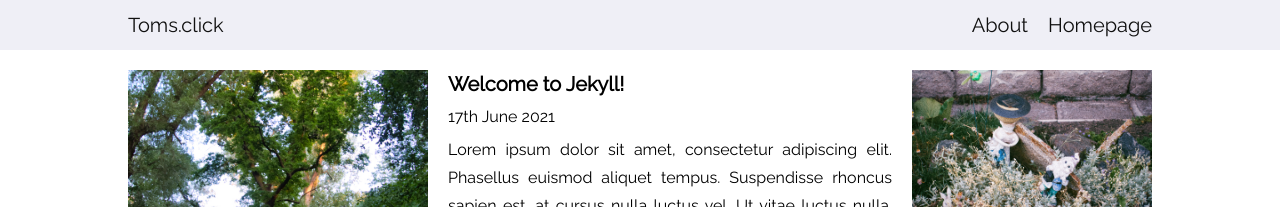
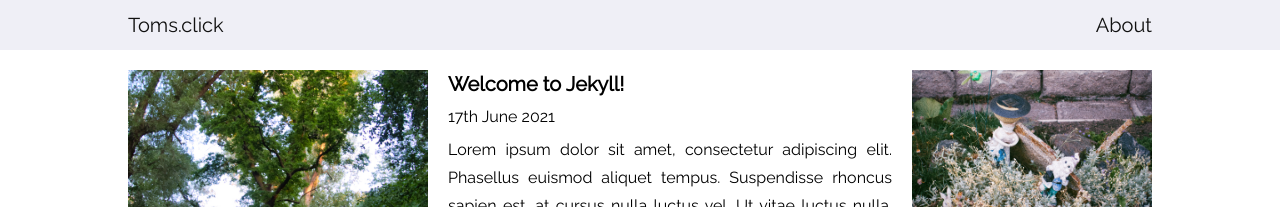
Before and after one commit to morgosus/morgosus.github.io, a Jekyll site: the page built from index.markdown, in a window 1280 px wide. Shown: the top 207 px of the page. Built offline with Jekyll 4.4.1, drawn with Linux system fonts in a browser that asks for light colours.

Commit message:
Base navbar page links on the on_navbar attribute

```diff
--- a/_includes/header.html
+++ b/_includes/header.html
@@ -8,7 +8,7 @@
     <nav class="header__nav">
         {%- for path in page_paths -%}
           {%- assign my_page = site.pages | where: "path", path | first -%}
-          {%- if my_page.title -%}
+          {%- if my_page.on_navbar == true -%}
           <a class="header__link" href="{{ my_page.url | relative_url }}">{{ my_page.title | escape }}</a>
           {%- endif -%}
         {%- endfor -%}
--- a/about.markdown
+++ b/about.markdown
@@ -2,6 +2,7 @@
 layout: page
 title: About
 permalink: /about/
+on_navbar: true
 ---
 
 This is the base Jekyll theme. You can find out more info about customizing your Jekyll theme, as well as basic Jekyll usage documentation at [jekyllrb.com](https://jekyllrb.com/)
--- a/index.markdown
+++ b/index.markdown
@@ -4,4 +4,5 @@
 
 layout: home
 title: Homepage
+on_navbar: false
 ---
```
